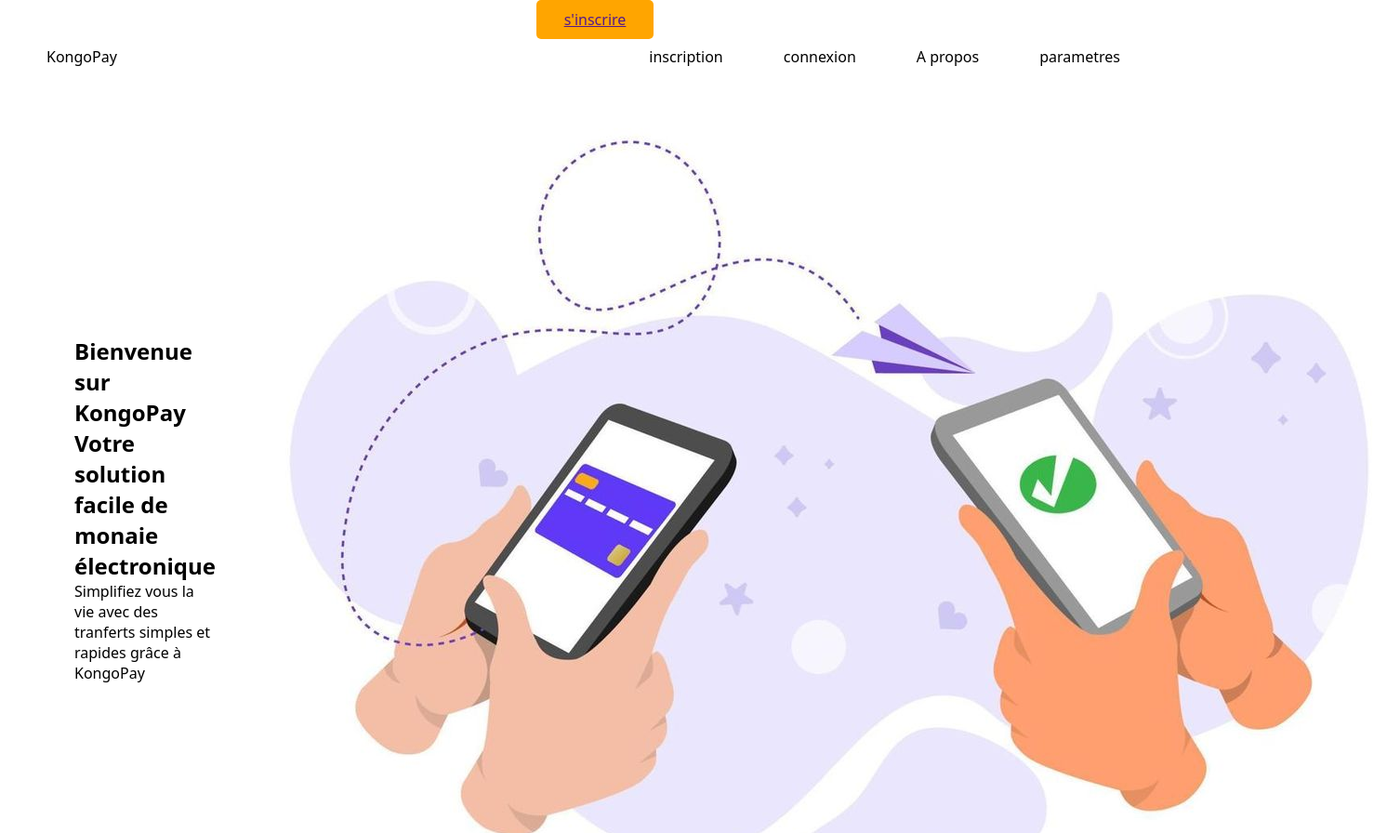
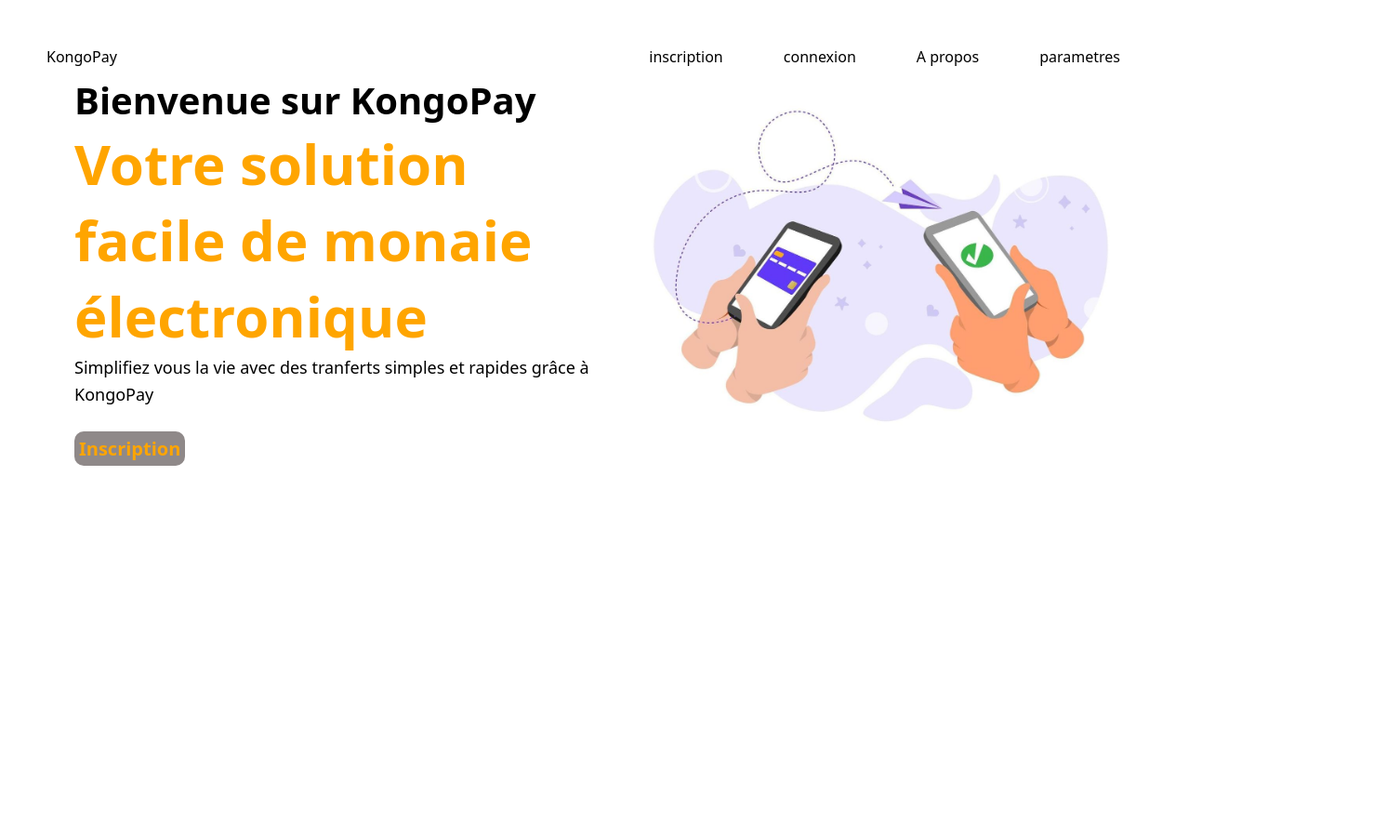
Before and after one commit to boukoulouenoch/KongoPay, a plain HTML site: page frontend/index.html in a window 1280 px wide. Shown: the top 896 px of the page at 93% size, 1492 px wide, since content can reach past the window. After the commit the page ends 800 px from the top, so only its background shows below. Drawn offline with Linux system fonts and the light colour scheme.

Commit message:
features: fin de la page accueil de KongoPay

```diff
--- a/frontend/index.css
+++ b/frontend/index.css
@@ -65,20 +65,9 @@ header{
     color: black;
 }
 
-/*boutton s'incrire*/
 
-.btn-inscrire{
-    background-color: orange;
-    padding: 10px 30px;
-    border-radius: 5px;
-    font-weight: 500;
-    transition: transform .3s ease;
 
-}
 
-.btn-inscrire:hover{
-    box-shadow: inset 100px 20px 200px orange;
-}
 
 /*hero*/
 
@@ -90,8 +79,41 @@ header{
     gap: 60px;
 }
 
+.hero-text{
+    animation: fadeLeft 1.2s ease;
+}
+
+.hero-text h1{
+    font-size: 40px;
+    margin-bottom: 0;
+}
+
+.hero-text h2{
+    font-size: 60px;
+    font-weight: 600;
+    color: orange;
+}
+
+.hero-text p{
+    font-size: 18px;
+    line-height: 1.6;
+    color: black;
+    margin-bottom: 30px;
+}
 
 
+/*boutton inscription*/
+
+.btn-contact{
+    border: 5px solid transparent;
+    border-radius: 10px;
+    color: orange;
+    font-weight: bolder;
+    font-size: 20px;
+    text-decoration: none;
+    align-items: center;
+    background-color: rgb(143, 137, 137);
+}
 @media  screen and (max-width: 717px) {
     .navbar{
         padding: 0;
@@ -133,7 +155,7 @@ header{
 
     .navbar .nav-links ul li {
         margin: 25px 0px;
-        font: size 1.2em;
+        font-size:1.2em;
     }
 
 }
--- a/frontend/index.html
+++ b/frontend/index.html
@@ -18,9 +18,8 @@
                     <li><a href="">parametres</a></li>
                 </ul>
             </div>
-            <img src="./assets/img1.jpg" alt="menu burger" class="menu-burger">
        </nav>
-       <a href="" class="btn-inscrire">s'inscrire</a>
+
     </header>
 
 
@@ -29,9 +28,10 @@
             <h1>Bienvenue sur KongoPay</h1>
             <h2>Votre solution facile de monaie électronique</h2>
             <p>Simplifiez vous la vie avec des tranferts simples et rapides grâce à KongoPay</p>
+            <a href="" class="btn-contact">Inscription</a>
         </div>
         <div class="ero-img">
-            <img src="./assets/img1.jpg" alt="">
+            <img src="./assets/img1.jpg" alt="" width="100%" height="100%">
         </div>
     </section>
 
```
